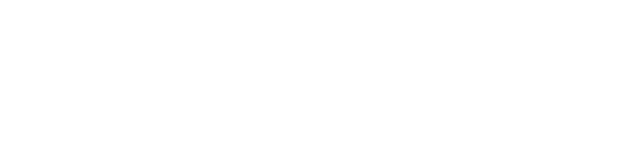
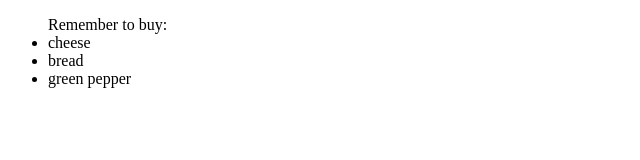
Before and after one commit to nchangizi/week11, a plain HTML site: page index.html in a window 1280 px wide. Shown: the whole page, without its empty margins (0-640 px from the left). Drawn offline with Linux system fonts and the light colour scheme.

Commit message:
popoulate shopping list

```diff
--- a/index.html
+++ b/index.html
@@ -8,6 +8,6 @@
     <script src="scripts/script.js" defer ></script>
 </head>
 <body>
-
+    <ul class="shopping"> Remember to buy:</ul>
 </body>
 </html>
--- a/scripts/script.js
+++ b/scripts/script.js
@@ -1,8 +1,9 @@
-function greet(userName, time = "Day") {
-  console.log(`Good ${time} ${userName}`);
-}
+// function greet(userName, time = "Day") {
+//   return(`Good ${time} ${userName}`);
+// }
 
-greet("Neda", "Night");
+// const result = greet("Neda", "Night");
+// console.log(result)
 
 // let greet = function (userName) {
 //   //   console.log("Hello " + userName);
@@ -12,3 +13,20 @@ greet("Neda", "Night");
 // let greet = (userName) => {
 //     console.log(`Hello ${userName}`);
 //   };
+
+const unorderedListElement = document.querySelector(".shopping");//DOM element
+function populateList (list)
+{
+    for (let i = 0 ; i <list.length ; i++)
+    {
+        console.log(list[i]); //for each of these items, create an li, append it to unorderedlistElement
+        const listItemElement = document.createElement("li");
+        listItemElement.textContent = list[i];
+        unorderedListElement.appendChild(listItemElement);
+
+    }
+}
+
+let shoppingList = ["cheese", "bread", "green pepper"];
+
+populateList(shoppingList);
```
